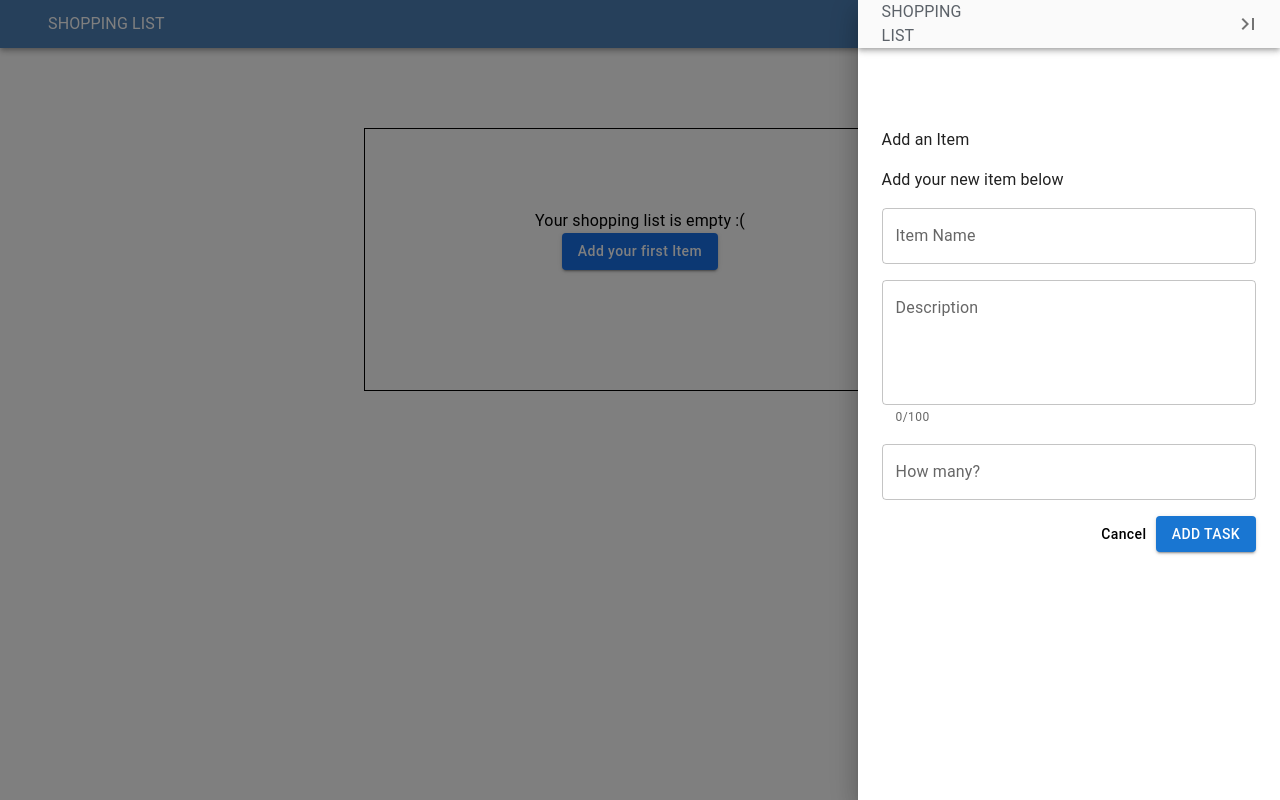
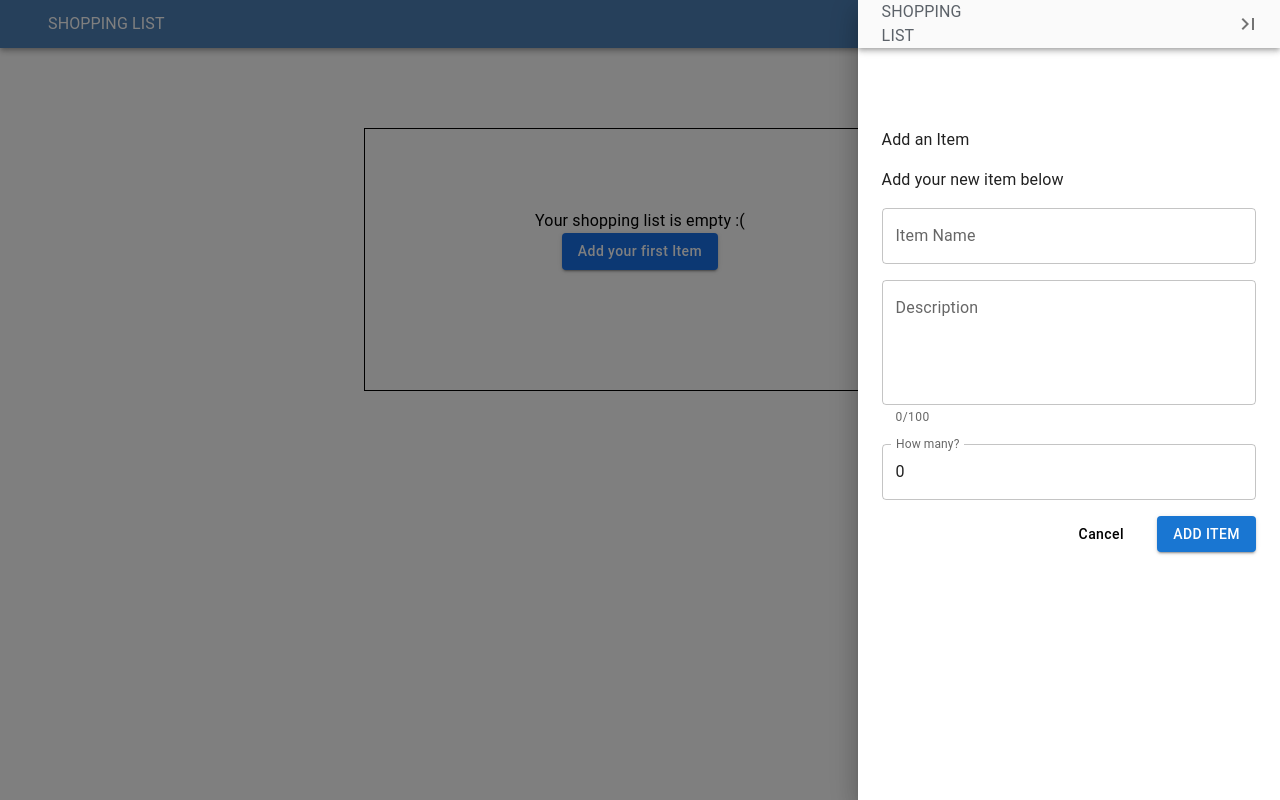
Before and after one commit to JakobHartman/veritone-challenge, a React (Create React App) app: page / in a window 1280 px wide. Both pictures are taken after a click on the button "Add your first Item". Built offline with nearby package versions, Linux system fonts and the light colour scheme.

Commit message:
Logic for edit drawer, simplified overwrite method, handle adding and editing a item

```diff
--- a/package.json
+++ b/package.json
@@ -17,6 +17,7 @@
     "react-dom": "^18.0.0",
     "react-scripts": "5.0.1",
     "typescript": "^4.6.3",
+    "uuid": "^8.3.2",
     "web-vitals": "^2.1.4"
   },
   "scripts": {
@@ -42,5 +43,8 @@
       "last 1 firefox version",
       "last 1 safari version"
     ]
+  },
+  "devDependencies": {
+    "@types/uuid": "^8.3.4"
   }
 }
--- a/src/App.tsx
+++ b/src/App.tsx
@@ -1,22 +1,53 @@
-import React, { useState } from 'react';
-import logo from './logo.svg';
-import Box from '@mui/material/Box';
+import { useState } from 'react';
 import './App.css';
-import { AppBar, Button, Container, Icon, Stack, SwipeableDrawer, TextareaAutosize, TextField, Toolbar, Typography } from '@mui/material';
+import { AppBar,
+  Button,
+  Checkbox,
+  Container,
+  Icon,
+  IconButton,
+  List,
+  ListItem,
+  Stack,
+  Toolbar,
+  Typography } from '@mui/material';
 import UseShoppingList from './components/hooks/useShoppingList';
 import { styles } from './styles'
 import ShoppingDrawer, { DrawerType } from './components/views/ShoppingDrawer';
+import { Item } from './types';
 
 function App() {
-  const [isOpen, setOpen] = useState(false)
-  const {shoppingList} = UseShoppingList();
+  const [isOpenAdd, setOpenAdd] = useState(false)
+  const [isOpenEdit, setOpenEdit] = useState(false)
+  const {shoppingList, addToShoppingList, removeFromShoppingList, overwriteItem} = UseShoppingList();
+  const [editing, setEditing] = useState<Item | undefined>(undefined);
 
-  const handleAddItem = () => {
-
+  const handleCheckItem = (event: any) => {
+    const found = shoppingList.find((item) => {
+      return item.id === event.target.id
+    });
+    if(found){
+      found.isChecked = event.target.checked;
+    }
   }
 
-  const onClose = () => setOpen(false);
-  const onOpen = () => setOpen(true);
+  const handleDeleteItem = (event: any) => {
+    removeFromShoppingList(event.target.id);
+  }
+
+  const handleEdit = (event: any) => {
+    const found = shoppingList.find((item) => {
+      return item.id === event.target.id
+    });
+    setEditing(found)
+    onOpenEdit()
+  }
+
+  const onCloseAdd = () => setOpenAdd(false);
+  const onOpenAdd = () => setOpenAdd(true);
+
+  const onCloseEdit = () => setOpenEdit(false);
+  const onOpenEdit = () => setOpenEdit(true);
 
   return (
     <Stack>
@@ -37,12 +68,50 @@ function App() {
             <Typography>
               Your shopping list is empty :(
             </Typography>
-            <Button onClick={onOpen} variant='contained' sx={styles.addButton}>Add your first Item</Button>
+            <Button onClick={onOpenAdd} variant='contained' sx={styles.addButton}>Add your first Item</Button>
           </Stack>
         )
       }
+      {
+        shoppingList.length > 0 && (
+          <Container>
+            <Button variant='contained' onClick={onOpenAdd}>Add Item</Button>
+            <List>
+              {shoppingList.map( item => (
+                <ListItem key={item.id} sx={styles.listItem}>
+                  <Checkbox onChange={handleCheckItem} id={item.id}/>
+                  <Stack>
+                    <Typography>{item.name}</Typography>
+                    <Typography>{item.description}</Typography>
+                  </Stack>
+                  <IconButton edge="end" onClick={handleEdit}>
+                    <span className="material-icons" id={item.id} >edit</span>
+                  </IconButton>
+                  <IconButton edge="end" onClick={handleDeleteItem}>
+                    <span className="material-icons" id={item.id} >delete</span>
+                  </IconButton>
+                </ListItem>
+              ))}
+            </List>
+          </Container>
+        )
+      }
     </Container>
-    <ShoppingDrawer onClose={onClose} onOpen={onOpen} isOpen={isOpen}  type={DrawerType.ADD}/>
+    <ShoppingDrawer
+      onClose={onCloseAdd}
+      onOpen={onOpenAdd}
+      isOpen={isOpenAdd}
+      type={DrawerType.ADD}
+      handleChange={addToShoppingList}/>
+    <ShoppingDrawer
+      onClose={onCloseEdit}
+      onOpen={onOpenEdit}
+      onFinish={() => { setEditing(undefined)}}
+      isOpen={isOpenEdit}
+      type={DrawerType.EDIT}
+      item={editing}
+      handleChange={overwriteItem}/>
+
   </Stack>
   );
 }
--- a/src/components/hooks/useShoppingList.tsx
+++ b/src/components/hooks/useShoppingList.tsx
@@ -1,4 +1,4 @@
-import React, {useState, useEffect} from 'react';
+import { useState } from 'react';
 import { Item } from '../../types';
 
 
@@ -19,18 +19,15 @@ export default function UseShoppingList(props?: any) {
     }
 
     function removeFromShoppingList(itemID: string){
-        setShoppingList(shoppingList.splice(findItemIndex(itemID), 1));
+        const newList = shoppingList.filter((item) => {
+            return item.id !== itemID;
+        });
+        setShoppingList(newList);
     }
 
-    function overwriteItem(itemID: string, item: Item) {
-        shoppingList[findItemIndex(itemID)] = item
-        setShoppingList(shoppingList)
-    }
-
-    function findItemIndex(itemID: string){
-        return shoppingList.findIndex((item) => {
-            return item.id === itemID
-        })
+    function overwriteItem(item: Item) {
+        removeFromShoppingList(item.id);
+        addToShoppingList(item);
     }
 
     return { shoppingList, addToShoppingList, checkItem, removeFromShoppingList, overwriteItem}
--- a/src/components/views/ShoppingDrawer.tsx
+++ b/src/components/views/ShoppingDrawer.tsx
@@ -8,9 +8,11 @@ import { AppBar,
     TextField,
     Stack,
     Button,
-    Grid
+    Grid,
+    Checkbox
 } from "@mui/material";
-import { useState } from "react";
+import { useEffect, useState } from "react";
+import { v4 as uuidv4 } from 'uuid';
 import { styles } from '../../styles'
 import { Item } from "../../types";
 
@@ -19,6 +21,8 @@ interface ItemDrawerProps {
     isOpen: boolean;
     onClose: () => void;
     onOpen: () => void;
+    handleChange: (item: Item) => void;
+    onFinish?: () => void;
     characterLimit?: number;
     item?: Item;
     type: DrawerType;
@@ -34,14 +38,21 @@ export default function ShoppingDrawer(props: ItemDrawerProps){
     let CHARACTER_LIMIT = props.characterLimit ? props.characterLimit : 100;
     const [descriptionText, setDescriptionText] = useState(props.item ? props.item.description : "");
     const [nameText, setName] = useState(props.item ? props.item.name : "");
-    const [count, setCount] = useState(props.item ? props.item.count : 0);
+    const [count, setCount] = useState( props.item ? props.item.count : 0);
+    const [checked, setChecked] = useState(props.item ? props.item.isChecked : false)
+
+
+    useEffect(() => {
+        console.debug("Item has been updated...")
+    }, [props.item])
+
 
     const handleTitle = () => {
         switch(props.type){
             case DrawerType.ADD:
                 return "Add an Item";
             case DrawerType.EDIT:
-                return "";
+                return "Edit an Item";
             default:
                 throw new Error("Invalid Type...")
         }
@@ -52,7 +63,18 @@ export default function ShoppingDrawer(props: ItemDrawerProps){
             case DrawerType.ADD:
                 return "Add your new item below";
             case DrawerType.EDIT:
-                return "";
+                return "Edit your item below";
+            default:
+                throw new Error("Invalid Type...")
+        }
+    }
+
+    const handleSaveButtonText = () => {
+        switch(props.type){
+            case DrawerType.ADD:
+                return "Add Item";
+            case DrawerType.EDIT:
+                return "Save Item";
             default:
                 throw new Error("Invalid Type...")
         }
@@ -65,6 +87,10 @@ export default function ShoppingDrawer(props: ItemDrawerProps){
         let newValue = event.target.value.replace(/\D/g,'');
         setCount(newValue)
         event.target.value = newValue;
+    }
+
+    const handleCheckChange = (event: any) => {
+        setChecked(event.target.checked)
     }
 
     return (
@@ -89,7 +115,7 @@ export default function ShoppingDrawer(props: ItemDrawerProps){
                 <Stack spacing={2}>
                     <Typography>{handleTitle()}</Typography>
                     <Typography>{handleInstructions()}</Typography>
-                    <TextField id="name" label="Item Name" variant="outlined" onChange={handleNameChange}/>
+                    <TextField id="name" label="Item Name" variant="outlined" onChange={handleNameChange} value={nameText}/>
                     <TextField id='description'
                         label="Description"
                         inputProps={{maxLength: CHARACTER_LIMIT}}
@@ -97,15 +123,46 @@ export default function ShoppingDrawer(props: ItemDrawerProps){
                         onChange={handleDescChange}
                         variant="outlined"
                         rows={4}
+                        value={descriptionText}
                         multiline/>
                     <TextField id='itemCount'
                         label="How many?"
-                        inputProps={{ inputMode: 'numeric', pattern: '[0-9]*' }}
                         onChange={handleCountChange}
+                        value={count}
                         variant="outlined"/>
+                    {
+                        props.type === DrawerType.EDIT && (
+                            <Container>
+                                <Checkbox checked={checked} onChange={handleCheckChange}/>
+                                <Typography>Purchased</Typography>
+                            </Container>
+                        )
+                    }
                     <Grid container justifyContent="flex-end">
-                        <Button sx={styles.drawerCancelButton}>Cancel</Button>
-                        <Button variant='contained'>Add Task</Button>
+                        <Button sx={styles.drawerCancelButton} onClick={props.onClose}>Cancel</Button>
+                        <Button variant='contained' onClick={() => {
+
+                            if(props.type === DrawerType.EDIT && props.item){
+                                props.handleChange({
+                                    id: props.item.id,
+                                    name: nameText,
+                                    description: descriptionText,
+                                    count: count,
+                                    isChecked: checked
+                                });
+                            }else {
+                                props.handleChange(
+                                    {
+                                        id: uuidv4(),
+                                        name: nameText,
+                                        description: descriptionText,
+                                        count: count,
+                                        isChecked: false
+                                    })
+                            }
+                            props.onClose()
+                            props.onFinish?.()
+                        }}>{handleSaveButtonText()}</Button>
                     </Grid>
                 </Stack>
             </Container>
--- a/src/styles.ts
+++ b/src/styles.ts
@@ -34,6 +34,10 @@ export const styles = {
     },
     drawerCancelButton: {
         textTransform:'none',
-        color: "#000"
+        color: "#000",
+        mr: 3
+    },
+    listItem: {
+        border: '1px solid black',
     }
 }
```
Also changed, not shown: 1 other file (tests, documents, lock files or other folders).
